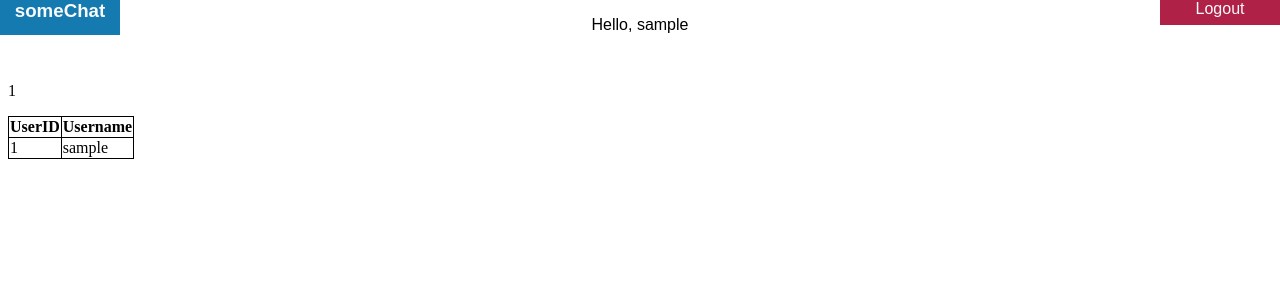
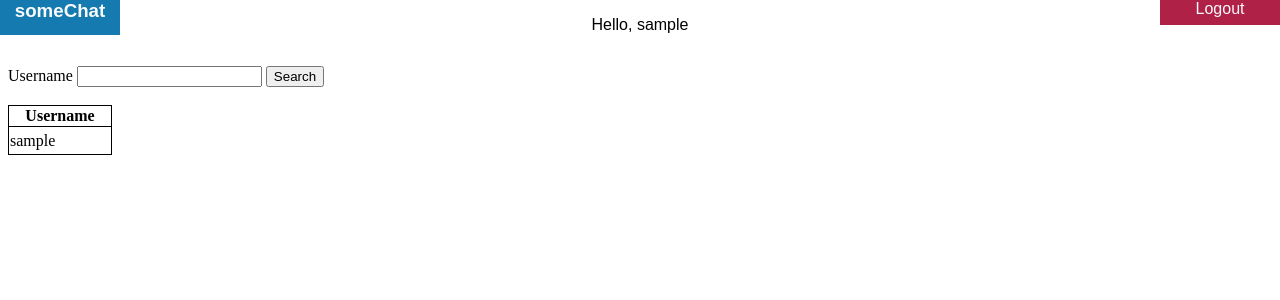
Before and after one commit to EladB1/someChat, a Flask app: page /contacts in a window 1280 px wide. Shown: the top 300 px of the page. Run offline with Flask 2, Linux system fonts and the light colour scheme; a user stored in the database is signed in; a database or web service that is not in the repository returns one stand-in record (values such as "Sample title"); some libraries are stand-ins or nearby versions.

Commit message:
Added ability to see other users.

```diff
--- a/src/modules/messages.py
+++ b/src/modules/messages.py
@@ -44,9 +44,18 @@ def get_user_list(userid):
 @chats.route('/contacts')
 @login_required
 def contact_list():
-  if not current_user.is_authenticated():
-    flash('Please login to see contact list.')
-    return redirect('/login')
   users = get_user_list(current_user.userid)
-  flash(current_user.userid)
   return render_template('contact.html.j2', userList=users)
+
+@chats.route('/contacts/<username>')
+@login_required
+def user_search(username: str) -> tuple:
+  username = escape(username) # not trusting user input
+  if username == current_user.username:
+    return json.dumps(None)
+  query = 'SELECT UserID, Username FROM Users WHERE Username = %s';
+  try:
+    user = conn_pool.read_data(query, args=[username])
+    return json.dumps(user) #render_template('contact.html.j2', userList=[user])
+  except Exception as err:
+    print(f'User not found: {err}')
--- a/src/static/css/contact.css
+++ b/src/static/css/contact.css
@@ -5,8 +5,12 @@
 #userTable, td,th {
   border: 1px solid #000000;
 }
-/*
+
 .userids {
   display: none;
 }
-*/
+
+td {
+  width: 100px;
+  height: 25px;
+}
--- /dev/null
+++ b/src/static/js/user_search.js
@@ -0,0 +1,52 @@
+async function userSearch() {
+  let username = document.getElementById('user_searchbar').value;
+  if (username === '') {
+    //populate table with full user list and exit the function
+  }
+  let url = `/contacts/${username}`;
+  let req = {
+    method: 'GET',
+    headers: {
+      'Content-Type': 'application/json',
+    }
+  };
+  try {
+    let table = document.getElementById('userTable');
+    let response = await fetch(url, req);
+    if (!response.ok)
+      throw new Error(`Request failed. HTTP Status: ${response.status}`);
+    else {
+      let response_content = await response.json();
+      let json = response_content;
+      if (json == null) {
+        table.remove();
+        document.body.innerHTML += '<p id="search_results">User not found</p>';
+      }
+
+      clearTable();
+      let results = `<td id="userid_0" class="userids">${json[0]}</td><tr id="username_0" class="usernames">${json[1]}</td>`;
+      insertRowIntoTable(results);
+    }
+  }
+  catch (exception) {
+    console.error(exception);
+  }
+}
+
+function clearTable() {
+  let table = document.getElementById('userTable');
+  let rows = table.getElementsByTagName('tr');
+  let len = rows.length;
+  for(i = len-1; i > 0; i--) {
+    table.deleteRow(i);
+  }
+}
+
+function insertRowIntoTable(row) {
+  let table = document.getElementById('userTable');
+  let tableRef = table.getElementsByTagName('tbody')[0];
+  let new_row = tableRef.insertRow(tableRef.rows.length);
+  new_row.id = 'row_0';
+  new_row.class = 'tableRows';
+  new_row.innerHTML = row;
+}
--- a/src/templates/contact.html.j2
+++ b/src/templates/contact.html.j2
@@ -1,10 +1,21 @@
 {% extends 'layout.html.j2' %}
 {% block javascript %}
-
+<script>
+  let fullUserList = {{ userList }};
+</script>
+<script src="{{ url_for('static', filename='js/user_search.js') }}"></script>
 {% endblock %}
 {% block content %}
 
 <!--<p id="users">{{ userList }}</p>-->
+
+<div id="searchBar">
+  <label for="user_search_label">Username</label>
+  <input id="user_searchbar" name="user_search">
+  <button id="search" onclick="userSearch()">Search</button>
+</div>
+
+<br>
 
 <table id="userTable">
 <tr id="tableHeaders">
```
